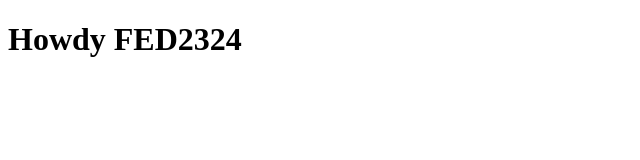
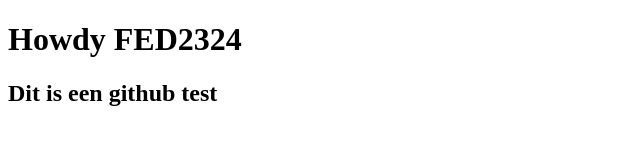
Before and after one commit to Marciapan/FrontendDevelopmentB2, a plain HTML site: page index.html in a window 1280 px wide. Shown: the whole page, without its empty margins (0-640 px from the left). Drawn offline with Linux system fonts and the light colour scheme.

Commit message:
Github test
Kleine test om te kijken of alles werkt.

```diff
--- a/index.html
+++ b/index.html
@@ -14,6 +14,7 @@
 
 <body>
 	<h1>Howdy FED2324</h1>
+	<h2>Dit is een github test</h2>
 
 	<script defer src="scripts/script.js"></script>
 </body>
```
